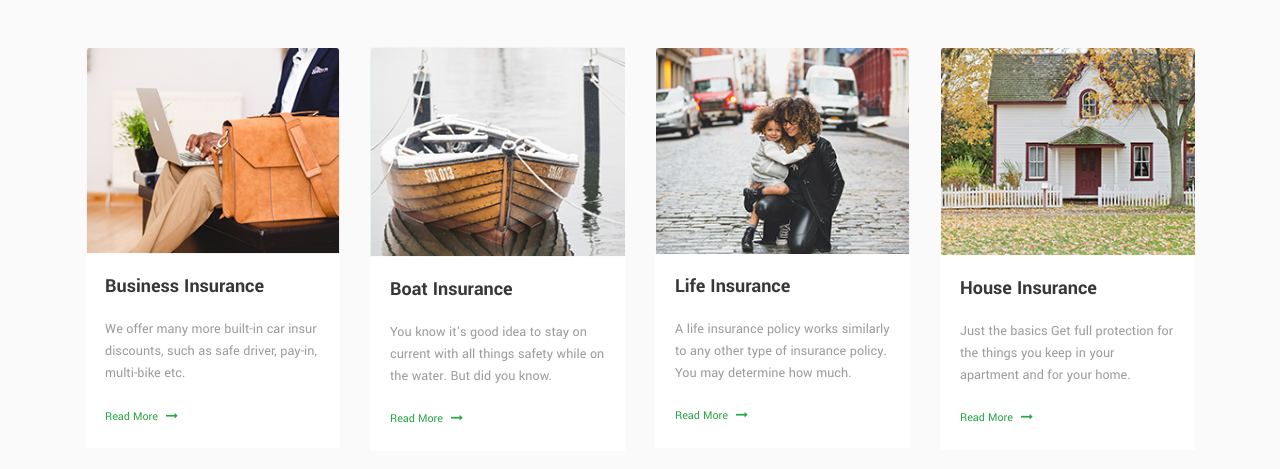
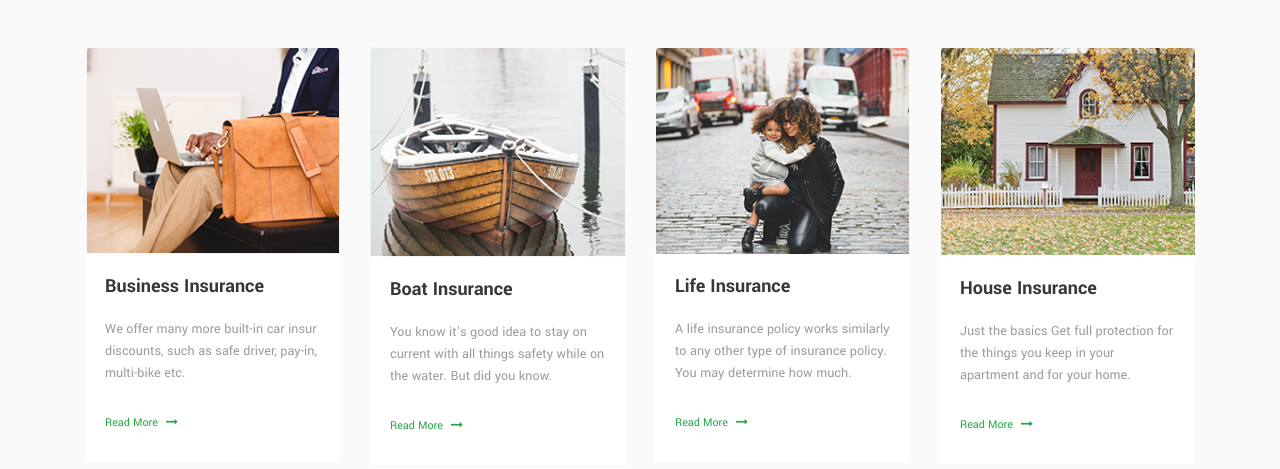
Before and after one commit to shoalam/150-section-8, a plain HTML site: page index.html in a window 1280 px wide. Shown: the part 89-558 px from the top of the page. Drawn offline with Linux system fonts and the light colour scheme.

Commit message:
Update style.css

```diff
--- a/assets/css/style.css
+++ b/assets/css/style.css
@@ -69,7 +69,7 @@ button:focus{
 .single-service-item .service-content .btn{
     border: none;
     font-size: 12px;
-    padding: 0;
+    padding: 10px 0;
     border-radius: 50px;
     display: inline-block;
     transition: 0.3s;
```
